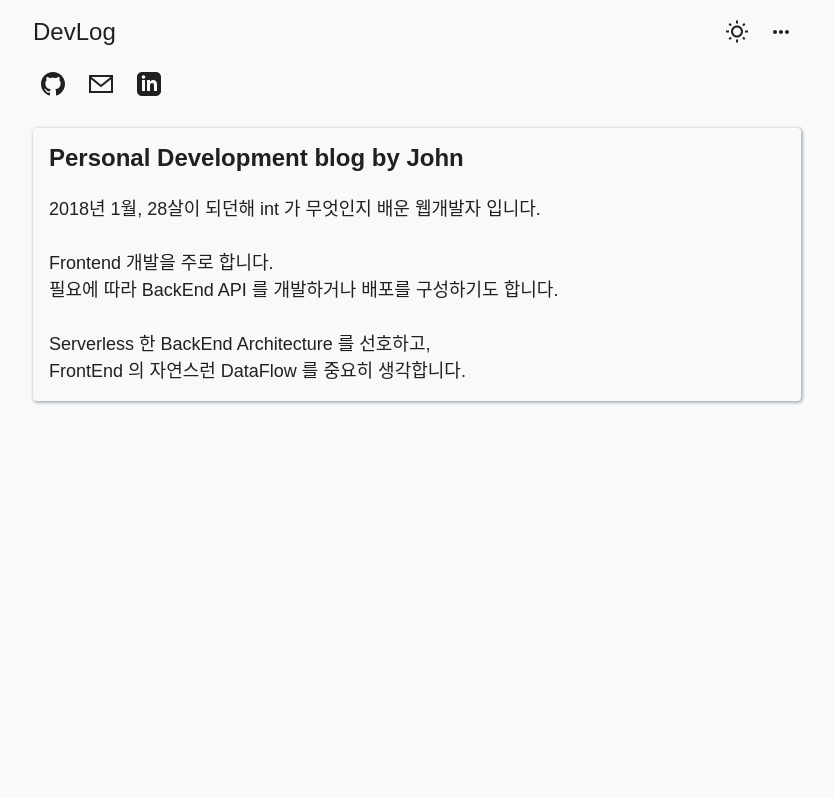
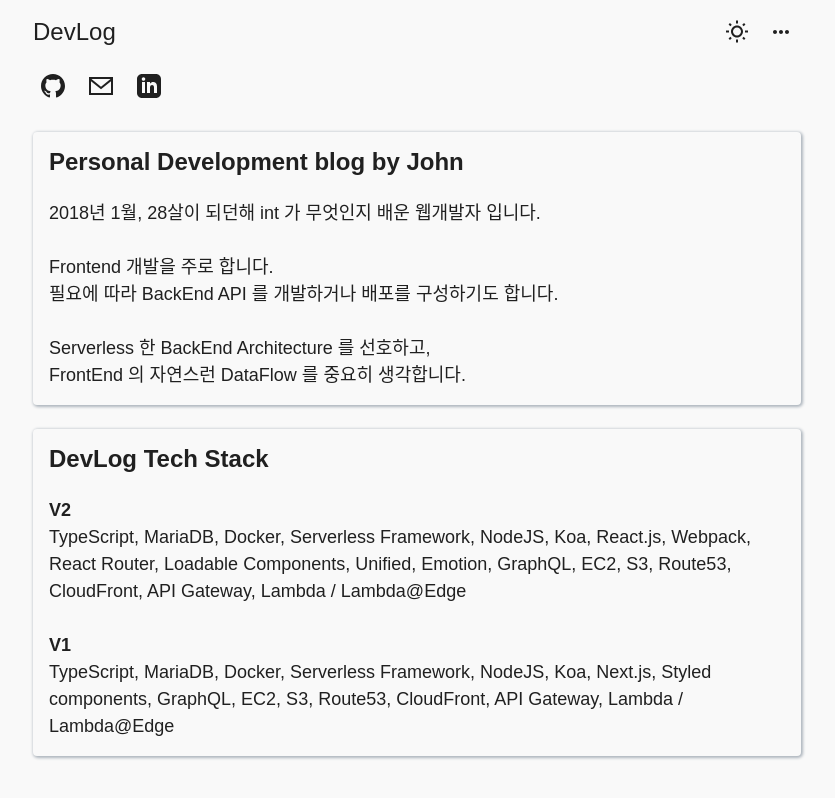
Before and after one commit to rlawnsxo131/devlog-v3, a Next.js app: page /info in a window 1280 px wide. Shown: the whole page, without its empty margins (223-1058 px from the left). Built offline with nearby package versions, Linux system fonts and the light colour scheme.

Commit message:
add: ios 모바일에서 sticky 보다 fixed 가 자연스러워서 header position 변경

```diff
--- a/components/Layout/Header.tsx
+++ b/components/Layout/Header.tsx
@@ -4,27 +4,45 @@
 interface Props {
   leftSideItems: React.ReactNode;
   rightSideItems: React.ReactNode;
+  bottomSideItems: React.ReactNode;
 }
 
-function Header({ leftSideItems, rightSideItems }: Props) {
+function Header({ leftSideItems, rightSideItems, bottomSideItems }: Props) {
   return (
     <header className={block()}>
-      <div className={items()}>{leftSideItems}</div>
-      <div className={items({ gap: 'enabled' })}>{rightSideItems}</div>
+      <div className={contentsBlock()}>
+        <div className={items()}>{leftSideItems}</div>
+        <div className={items({ gap: 'enabled' })}>{rightSideItems}</div>
+      </div>
+      <div className={bottomContentsBlock()}>{bottomSideItems}</div>
     </header>
   );
 }
 
 const block = css({
-  position: 'sticky',
+  position: 'fixed',
   top: '0',
   left: '0',
   width: '100%',
   display: 'flex',
+  flexDirection: 'column',
+  justifyContent: 'center',
+  alignItems: 'center',
+  background: '$bg',
+  zIndex: '$header',
+});
+
+const contentsBlock = css({
+  display: 'flex',
   justifyContent: 'space-between',
+  height: '4rem',
+  ...layoutBasicResponsiveStyle,
+});
+
+const bottomContentsBlock = css({
+  display: 'flex',
   alignItems: 'center',
-  height: '4rem',
-  zIndex: '$header',
+  height: '2.725rem',
   ...layoutBasicResponsiveStyle,
 });
 
--- a/components/Layout/JohnContactLink.tsx
+++ b/components/Layout/JohnContactLink.tsx
@@ -38,7 +38,6 @@
 const block = css({
   display: 'flex',
   alignItems: 'center',
-  ...layoutBasicResponsiveStyle,
 });
 
 const wrapAnchor = css({
--- a/components/Layout/Layout.tsx
+++ b/components/Layout/Layout.tsx
@@ -21,14 +21,15 @@
             <HeaderMenu />
           </>
         }
+        bottomSideItems={<JohnContactLink />}
       />
-      <JohnContactLink />
       <Main>{children}</Main>
     </div>
   );
 }
 
 const block = css({
+  position: 'relative',
   display: 'flex',
   flexDirection: 'column',
   alignItems: 'center',
--- a/components/Layout/Main.tsx
+++ b/components/Layout/Main.tsx
@@ -11,7 +11,7 @@
 
 const block = css({
   ...layoutBasicResponsiveStyle,
-  marginTop: '1.5rem',
+  marginTop: '8.225rem',
 });
 
 export default Main;
--- a/pages/info.tsx
+++ b/pages/info.tsx
@@ -12,6 +12,21 @@
           {'\n\n'}
           Serverless 한 BackEnd Architecture 를 선호하고,{'\n'}FrontEnd 의
           자연스런 DataFlow 를 중요히 생각합니다.
+        </p>
+      </section>
+      <section className={section()}>
+        <h3>DevLog Tech Stack</h3>
+        <p>
+          <strong>V2</strong>
+          {'\n'}
+          TypeScript, MariaDB, Docker, Serverless Framework, NodeJS, Koa,
+          React.js, Webpack, React Router, Loadable Components, Unified,
+          Emotion, GraphQL, EC2, S3, Route53, CloudFront, API Gateway, Lambda /
+          Lambda@Edge{'\n\n'}
+          <strong>V1</strong>
+          {'\n'}TypeScript, MariaDB, Docker, Serverless Framework, NodeJS, Koa,
+          Next.js, Styled components, GraphQL, EC2, S3, Route53, CloudFront, API
+          Gateway, Lambda / Lambda@Edge
         </p>
       </section>
     </div>
@@ -43,4 +58,7 @@
     whiteSpace: 'pre-wrap',
     fontSize: '1.125rem',
   },
+  '& + &': {
+    marginTop: '1.5rem',
+  },
 });
```
